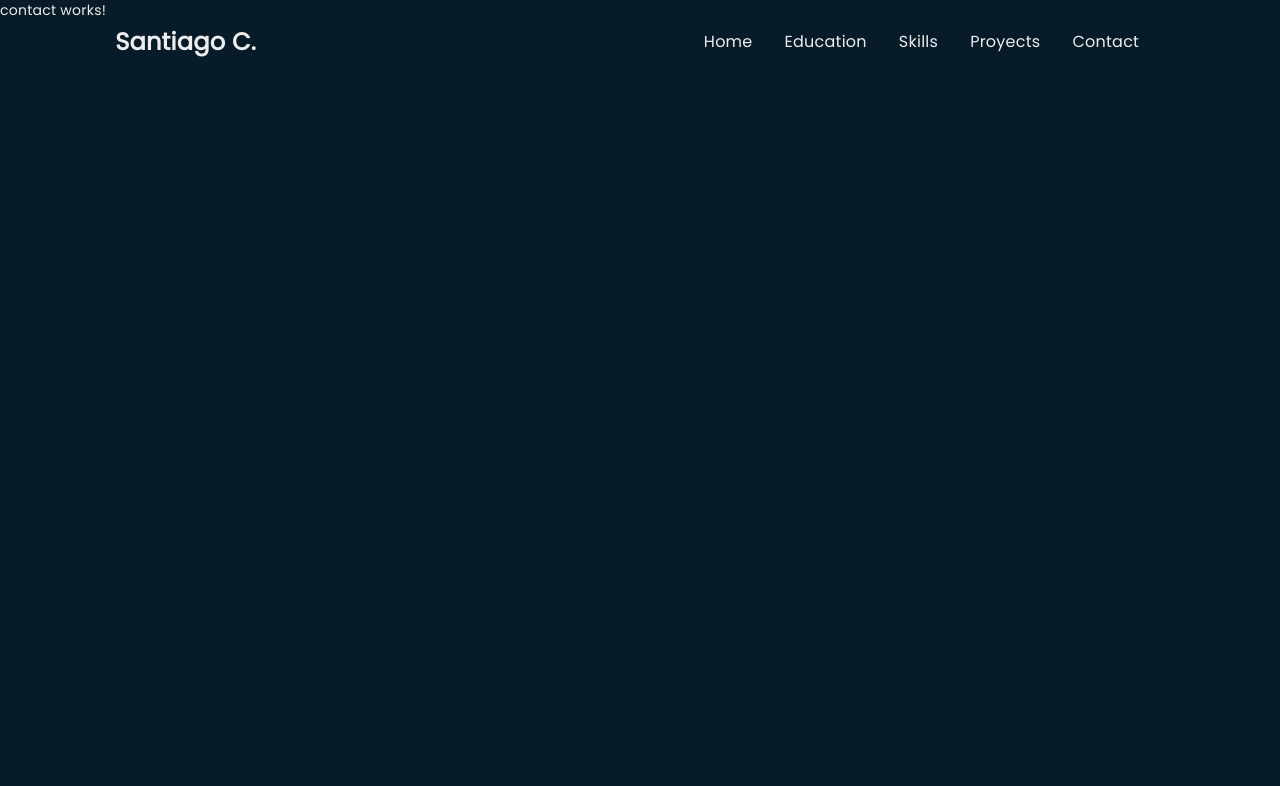
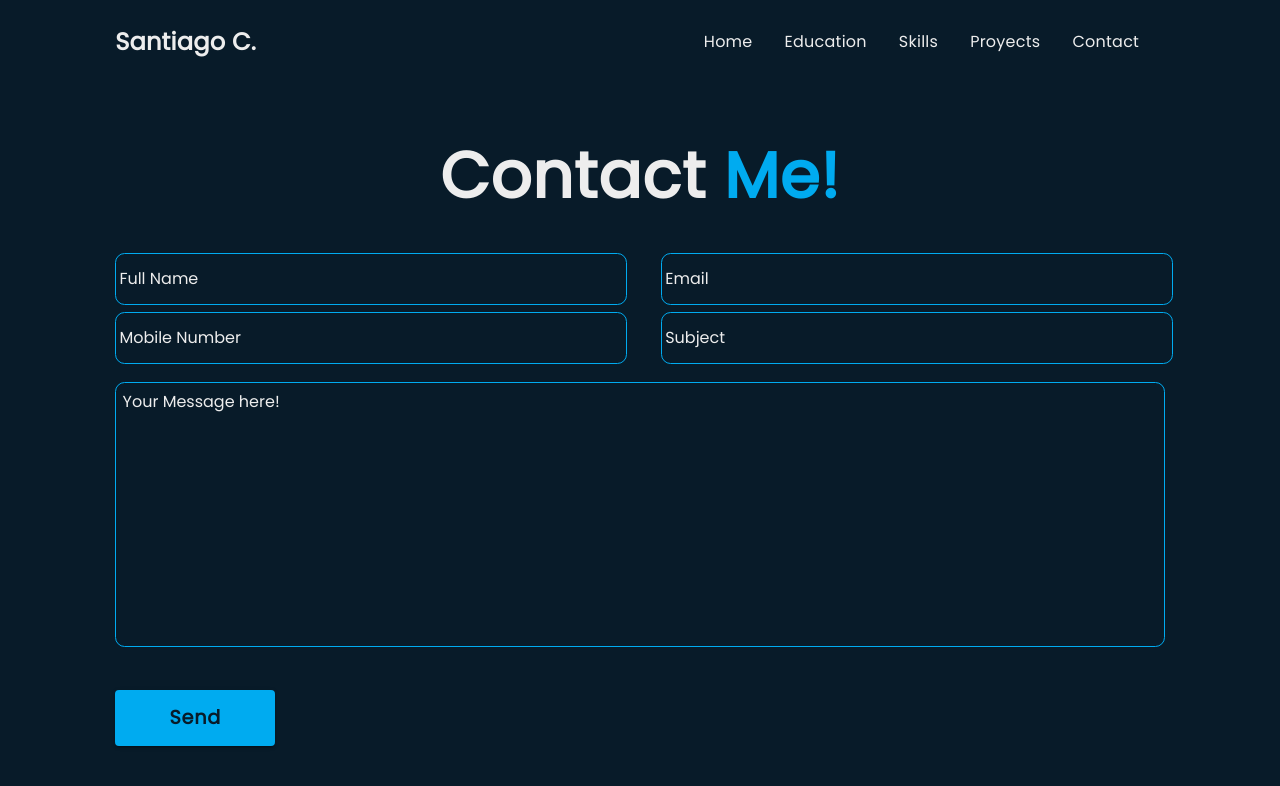
Before and after one commit to ScordovaB/portfolioAngular, an Angular app in the folder portfolio-angular/: page /contact in a window 1280 px wide. Shown: the top 786 px of the page. Built offline with nearby package versions, Linux system fonts and the light colour scheme.

Commit message:
contact form

```diff
--- a/portfolio-angular/src/app/pages/contact/contact.component.html
+++ b/portfolio-angular/src/app/pages/contact/contact.component.html
@@ -1 +1,37 @@
-<p>contact works!</p>
+<section class="contact">
+  <h2 class="heading">Contact <span>Me!</span></h2>
+
+  <form action="">
+    <div class="input-box">
+      <div class="input-field" id="left">
+        <input type="text" placeholder="Full Name" name="name" required>
+        <span class="focus"></span>
+      </div>
+      <div class="input-field">
+        <input type="text" placeholder="Email" name="email" required>
+        <span class="focus"></span>
+      </div>
+    </div>
+
+
+    <div class="input-box">
+      <div class="input-field" id="left">
+        <input type="number" placeholder="Mobile Number" name="mobilenumber">
+        <span class="focus"></span>
+      </div>
+      <div class="input-field">
+        <input type="text" placeholder="Subject" required name="subject">
+        <span class="focus"></span>
+      </div>
+    </div>
+
+    <div class="textarea-field">
+      <textarea name="message" id="" cols="30" rows="10" placeholder="Your Message here!" required></textarea>
+      <span class="focus"></span>
+    </div>
+    <input type="hidden" name="_next" value="http://localhost:4200/education">
+    <div class="btn-box">
+      <button mat-raised-button type="submit" class="btn" value="Send Email" (click)="send();">{{sendText}}</button>
+    </div>
+  </form>
+</section>
--- a/portfolio-angular/src/app/pages/contact/contact.component.scss
+++ b/portfolio-angular/src/app/pages/contact/contact.component.scss
@@ -0,0 +1,150 @@
+@import url('https://fonts.googleapis.com/css2?family=Poppins&display=swap');
+
+section {
+  padding: 10rem 9% 2rem;
+  font-family: 'Poppins', sans-serif;
+  scroll-behavior: smooth;
+}
+
+.heading {
+  font-size: 4rem;
+  margin-bottom: 3rem;
+  text-align: center;
+  font-family: 'Poppins', sans-serif;
+  font-weight: 600;
+}
+
+span {
+  color: var(--main-contrast-color);
+}
+
+.btn-box {
+  position: relative;
+  display: flex;
+  justify-content: space-between;
+  width: 34rem;
+  height: 3.5rem;
+
+
+  button {
+    background: var(--main-contrast-color);
+    color: var(--bg-color);
+    font-family: 'Poppins', sans-serif;
+    font-weight: 900;
+    font-size: 1.2rem;
+    height: 100%;
+    letter-spacing: .05rem;
+    z-index: 1;
+    overflow: hidden;
+    border: 2px solid var(--main-contrast-color);
+    transition: .5s;
+    width: 10rem;
+  }
+
+  .btn:hover {
+    color: var(--main-contrast-color);
+  }
+
+  .btn:nth-child(1) {
+    background: var(--main-contrast-color);
+    color: var(--bg-color);
+  }
+
+  .btn:nth-child(1):hover {
+    color: var(--bg-color);
+  }
+
+  .btn:nth-child(1)::before {
+    background: var(--main-contrast-color);
+  }
+
+
+
+  .btn::before {
+    content: '';
+    position: absolute;
+    top: 0;
+    left: 0;
+    width: 0;
+    height: 100%;
+    background: var(--bg-color);
+    z-index: -1;
+    transition: .5s;
+  }
+
+  .btn:hover::before {
+    width: 100%;
+  }
+}
+
+.contact {
+  min-height: auto;
+  padding-bottom: 7rem;
+
+  form {
+    max-width: 70rem;
+    margin: 0 auto;
+    text-align: center;
+
+    .input-box {
+      position: relative;
+      display: flex;
+      justify-content: space-between;
+      flex-wrap: wrap;
+
+      .input-field {
+        position: relative;
+        width: 48%;
+        margin: .8rem 0;
+      }
+    }
+  }
+}
+
+
+.contact form .input-box .input-field input {
+  width: 100%;
+  height: 130%;
+  padding: .2rem;
+  font-family: 'Poppins', sans-serif;
+  font-size: 1rem;
+  color: var(--text-color);
+  background: transparent;
+  border-radius: .6rem;
+  border: .1rem solid var(--main-contrast-color);
+
+
+}
+
+.contact form .textarea-field textarea {
+  margin-top: 1rem;
+  width: 100%;
+  height: 100%;
+  padding: .4rem;
+  font-family: 'Poppins', sans-serif;
+  font-size: 1rem;
+  color: var(--text-color);
+  background: transparent;
+  border-radius: .6rem;
+  border: .1rem solid var(--main-contrast-color);
+
+}
+
+.contact form .textarea-field textarea::placeholder {
+  color: var(--text-color);
+}
+
+.contact form .input-box .input-field input::placeholder {
+  color: var(--text-color);
+}
+
+
+.contact form .textarea-field {
+  position: relative;
+  margin: .5rem 0 2.7rem;
+  display: flex;
+
+  textarea {
+    resize: none;
+  }
+}
--- a/portfolio-angular/src/app/pages/contact/contact.component.ts
+++ b/portfolio-angular/src/app/pages/contact/contact.component.ts
@@ -6,5 +6,17 @@ import { Component } from '@angular/core';
   styleUrls: ['./contact.component.scss']
 })
 export class ContactComponent {
+  sendText:string ='Send';
 
+  constructor(){
+
+  }
+
+
+  send(){
+    this.sendText = 'Sending...';
+    setTimeout(()=>{
+      this.sendText='Send';
+    },3000);
+  }
 }
--- a/portfolio-angular/src/index.html
+++ b/portfolio-angular/src/index.html
@@ -1,8 +1,9 @@
 <!doctype html>
 <html lang="en">
+
 <head>
   <meta charset="utf-8">
-  <title>PortfolioAngular</title>
+  <title>Portfolio</title>
   <base href="/">
   <meta name="viewport" content="width=device-width, initial-scale=1">
   <link rel="icon" type="image/x-icon" href="favicon.ico">
@@ -10,7 +11,9 @@
   <link href="https://fonts.googleapis.com/css2?family=Roboto:wght@300;400;500&display=swap" rel="stylesheet">
   <link href="https://fonts.googleapis.com/icon?family=Material+Icons" rel="stylesheet">
 </head>
+
 <body class="mat-typography">
   <app-root></app-root>
 </body>
+
 </html>
```
